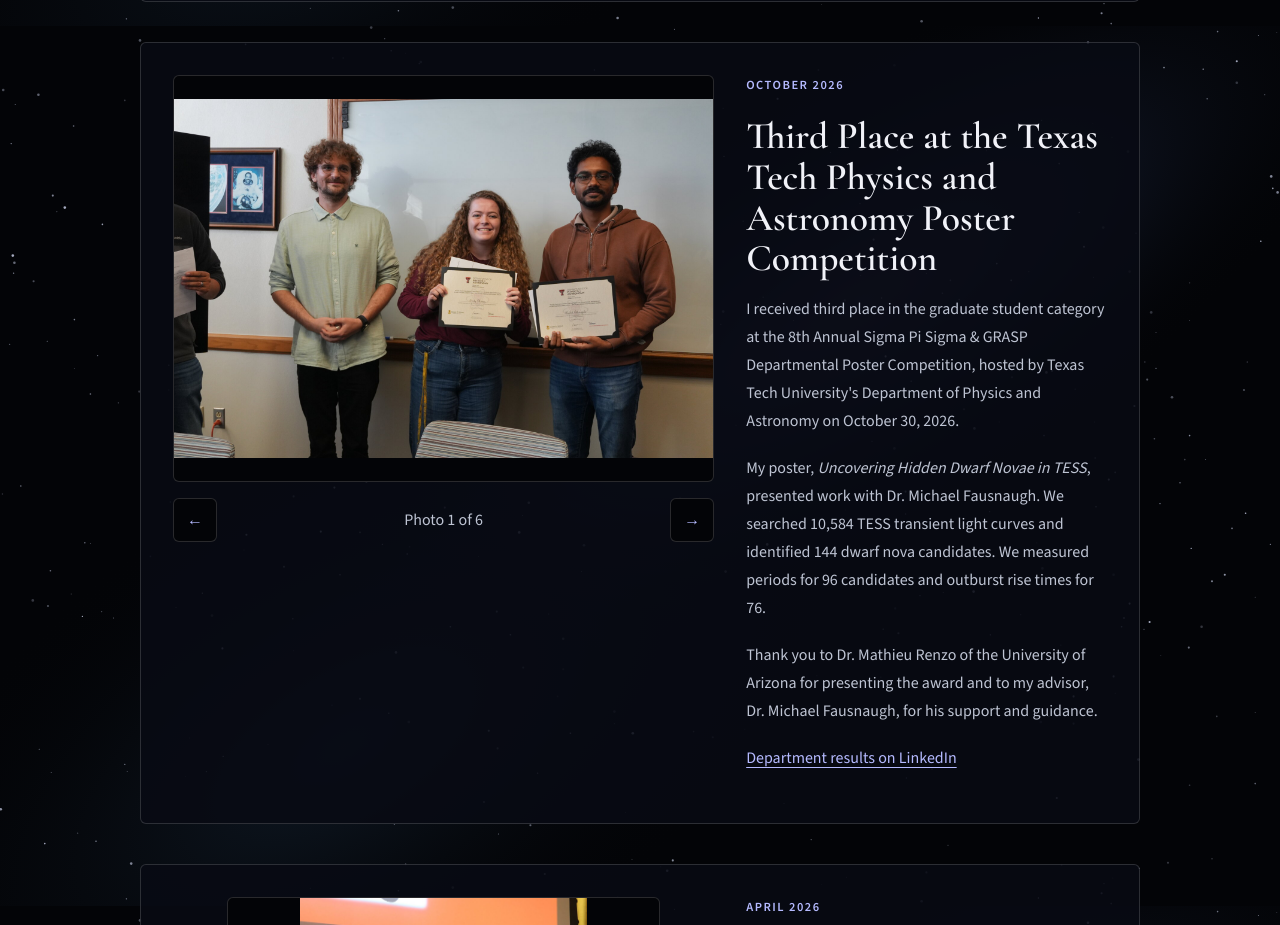
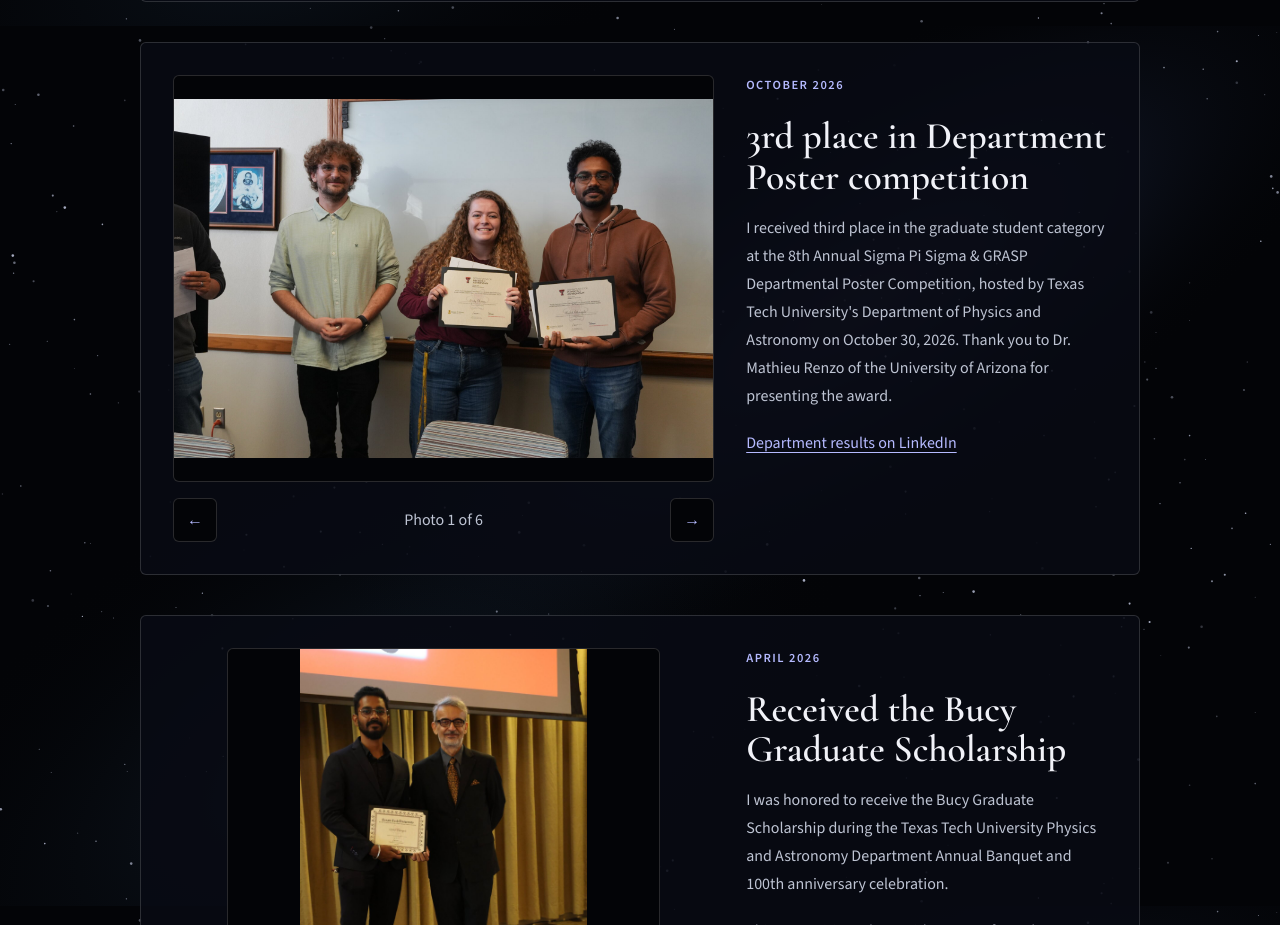
Before and after one commit to rahule-1999/academic-website, a plain HTML site: page news/index.html in a window 1280 px wide. Shown: the part 854-1779 px from the top of the page. Drawn offline with nearby package versions, Linux system fonts and the light colour scheme.

Commit message:
Revise poster competition news copy

```diff
--- a/news/index.html
+++ b/news/index.html
@@ -106,10 +106,8 @@
                 </div>
                 <div class="news-body">
                   <p class="news-date">October 2026</p>
-                  <h2 id="ttu-poster-title">Third Place at the Texas Tech Physics and Astronomy Poster Competition</h2>
-                  <p>I received third place in the graduate student category at the 8th Annual Sigma Pi Sigma &amp; GRASP Departmental Poster Competition, hosted by Texas Tech University's Department of Physics and Astronomy on October 30, 2026.</p>
-                  <p>My poster, <em>Uncovering Hidden Dwarf Novae in TESS</em>, presented work with Dr. Michael Fausnaugh. We searched 10,584 TESS transient light curves and identified 144 dwarf nova candidates. We measured periods for 96 candidates and outburst rise times for 76.</p>
-                  <p>Thank you to Dr. Mathieu Renzo of the University of Arizona for presenting the award and to my advisor, Dr. Michael Fausnaugh, for his support and guidance.</p>
+                  <h2 id="ttu-poster-title">3rd place in Department Poster competition</h2>
+                  <p>I received third place in the graduate student category at the 8th Annual Sigma Pi Sigma &amp; GRASP Departmental Poster Competition, hosted by Texas Tech University's Department of Physics and Astronomy on October 30, 2026. Thank you to Dr. Mathieu Renzo of the University of Arizona for presenting the award.</p>
                   <p><a href="https://www.linkedin.com/posts/ttu-department-of-physics-and-astronomy_and-the-results-are-in-this-years-winners-activity-7526302712280514560-7M8u/">Department results on LinkedIn</a></p>
                 </div>
               </div>
```
